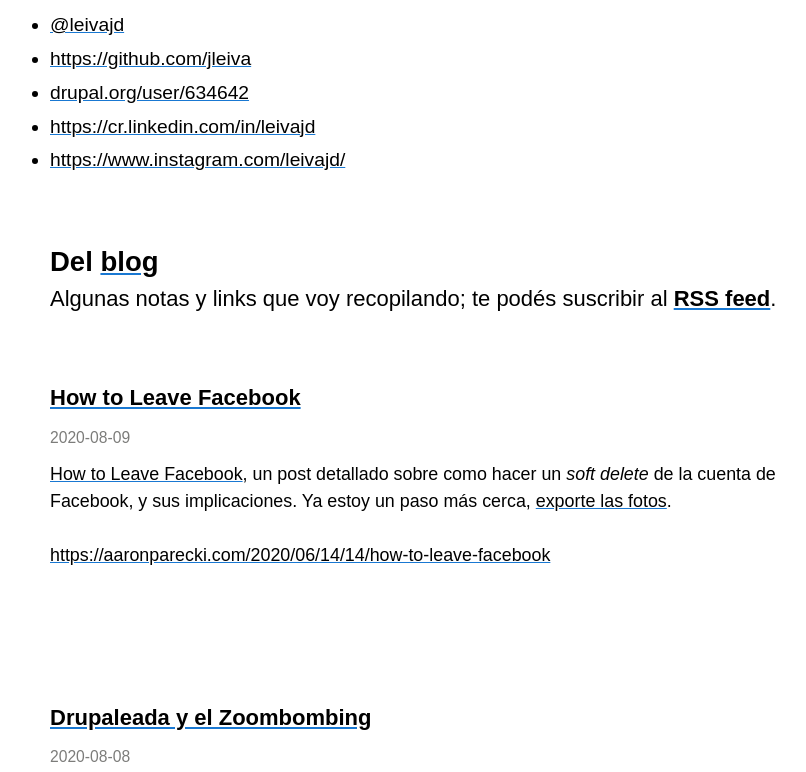
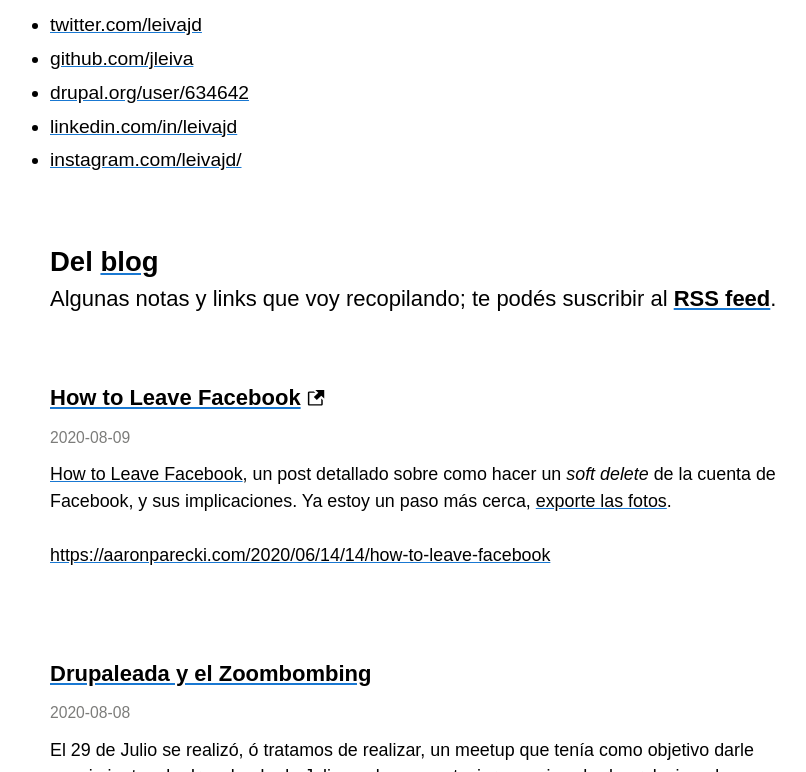
Before and after one commit to jleiva/leivajd.com, a Gatsby site: page / in a window 1280 px wide. Shown: the part 546-1318 px from the top of the page, without its empty margins (78-884 px from the left). Built offline with nearby package versions, Linux system fonts and the light colour scheme; Gatsby itself is replaced by a stand-in of ours.

Commit message:
add support to bookmark post type

```diff
--- /dev/null
+++ b/src/components/post-link.js
@@ -0,0 +1,29 @@
+import React from "react"
+
+import styles from "../styles/post-link.module.css"
+
+const PostLink = ({ fields, frontmatter, html }) => {
+  return (
+    <div className="e-content">
+      <h3>
+        <a
+          className={`p-name u-bookmark-of h-cite ${styles.external}`}
+          href={frontmatter.externalUrl}
+        >
+          {frontmatter.title}
+        </a>
+      </h3>
+      <div className={styles.metadata}>
+        <time className="dt-published" dateTime={frontmatter.date}>
+          {frontmatter.date}
+        </time>
+      </div>
+      <div
+        className={styles.content}
+        dangerouslySetInnerHTML={{ __html: html }}
+      />
+    </div>
+  )
+}
+
+export default PostLink
--- a/src/pages/index.js
+++ b/src/pages/index.js
@@ -2,12 +2,46 @@
 import { graphql, Link } from "gatsby"
 import Layout from "../components/layout"
 import SEO from "../components/seo"
+import PostLink from "../components/post-link"
 import PostNote from "../components/post-note"
 
 import styles from "../styles/home.module.css"
 import headshot from "../images/headshot.jpg"
 
 export default ({ data }) => {
+  // TODO: Cleanup, move to component
+  const handlePostComp = node => {
+    const postType = node.frontmatter.type
+
+    switch (postType) {
+      case "recordar":
+        return <PostLink {...node} />
+
+      case "note":
+        return <PostNote {...node} />
+
+      default:
+        return (
+          <>
+            <h3 className={`p-name ${styles.postTitle}`}>
+              <Link to={node.fields.slug} className="u-url" rel="bookmark">
+                {node.frontmatter.title}
+              </Link>
+            </h3>
+            <div className={styles.metadata}>
+              <time className="dt-published" dateTime={node.frontmatter.date}>
+                {node.frontmatter.date}
+              </time>
+            </div>
+            <div
+              className={`e-content ${styles.article}`}
+              dangerouslySetInnerHTML={{ __html: node.html }}
+            />
+          </>
+        )
+    }
+  }
+
   return (
     <Layout>
       <SEO title="Inicio" />
@@ -44,12 +78,12 @@
         <ul className={styles.items}>
           <li>
             <a href="https://twitter.com/leivajd" className="u-url" rel="me">
-              @leivajd
+              twitter.com/leivajd
             </a>
           </li>
           <li>
             <a href="https://github.com/jleiva" className="u-url" rel="me">
-              https://github.com/jleiva
+              github.com/jleiva
             </a>
           </li>
           <li>
@@ -67,7 +101,7 @@
               className="u-url"
               rel="me"
             >
-              https://cr.linkedin.com/in/leivajd
+              linkedin.com/in/leivajd
             </a>
           </li>
           <li>
@@ -76,7 +110,7 @@
               className="u-url"
               rel="me"
             >
-              https://www.instagram.com/leivajd/
+              instagram.com/leivajd/
             </a>
           </li>
         </ul>
@@ -104,30 +138,7 @@
               className={`h-entry hentry ${isNote ? styles.note : styles.post}`}
               key={node.id}
             >
-              {isNote ? (
-                <PostNote key={node.id} {...node} />
-              ) : (
-                <>
-                  <h3 className={`p-name ${styles.postTitle}`}>
-                    <Link
-                      to={node.fields.slug}
-                      className="u-url"
-                      rel="bookmark"
-                    >
-                      {node.frontmatter.title}
-                    </Link>
-                  </h3>
-                  <div className={styles.metadata}>
-                    <time className="dt-published">
-                      {node.frontmatter.date}
-                    </time>
-                  </div>
-                  <div
-                    className={`e-content ${styles.article}`}
-                    dangerouslySetInnerHTML={{ __html: node.html }}
-                  />
-                </>
-              )}
+              {handlePostComp(node)}
             </div>
           )
         })}
@@ -162,6 +173,7 @@
             title
             type
             tweet
+            externalUrl
           }
           fields {
             slug
--- a/src/styles/home.module.css
+++ b/src/styles/home.module.css
@@ -47,7 +47,7 @@
 }
 
 .post {
-    margin-bottom: 6em;
+    margin-bottom: 4em;
 }
 
 .post p {
--- /dev/null
+++ b/src/styles/post-link.module.css
@@ -0,0 +1,23 @@
+.content {
+    font-size: .8125em;
+}
+
+.external {
+    position: relative;
+}
+
+.external:after {
+    background: url(../images/external.svg) no-repeat;
+    content: '';
+    height: 25px;
+    position: absolute;
+    right: -30px;
+    top: 3px;
+    width: 25px;
+}
+
+.metadata {
+    color: #7c7c7a;
+    font-size: .7125em;
+    margin: .75em 0;
+}
```
Also changed, not shown: src/templates/blog-list.js (+35 -25 lines), src/templates/blog-post.js (+5 -5 lines), src/images/external.svg (added).
